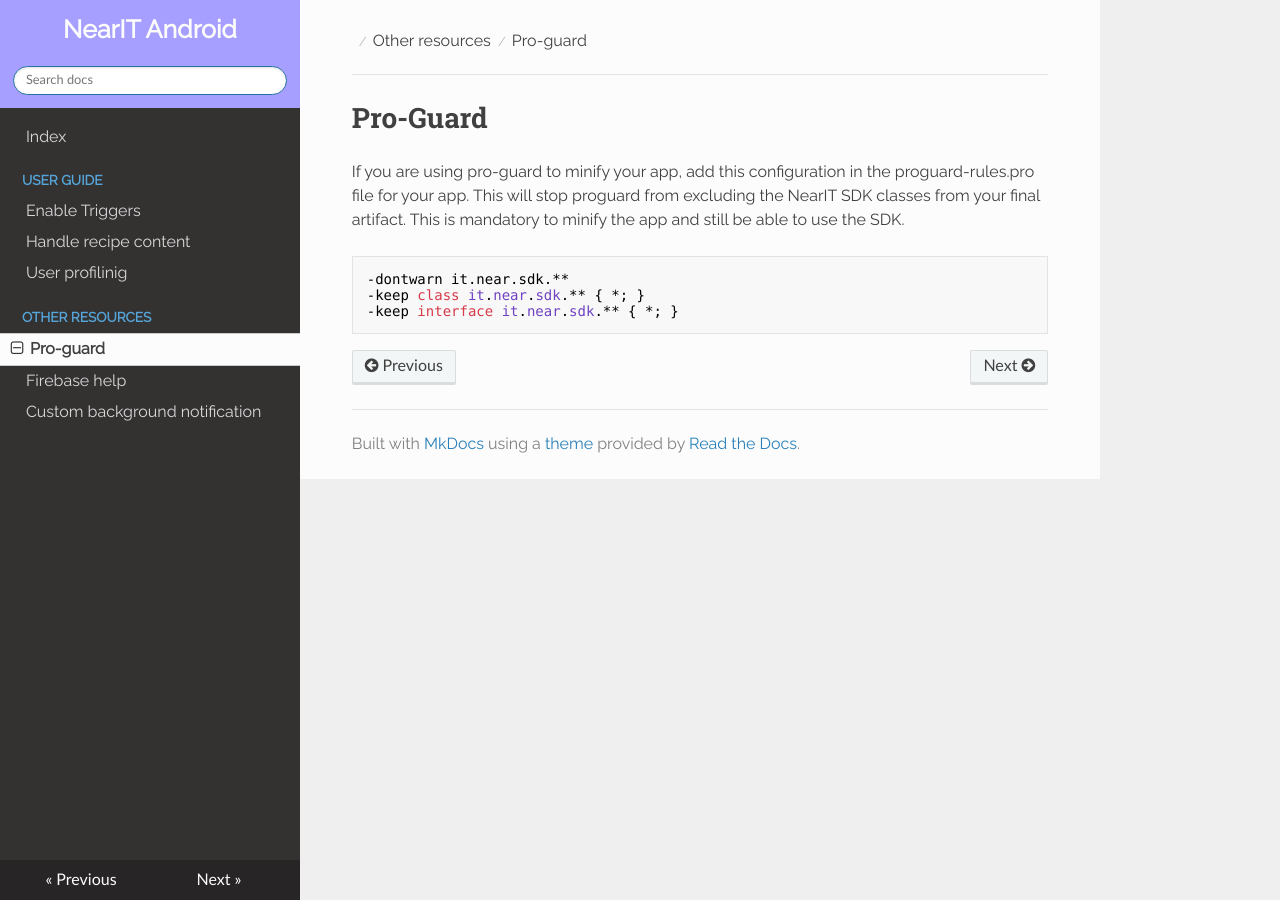
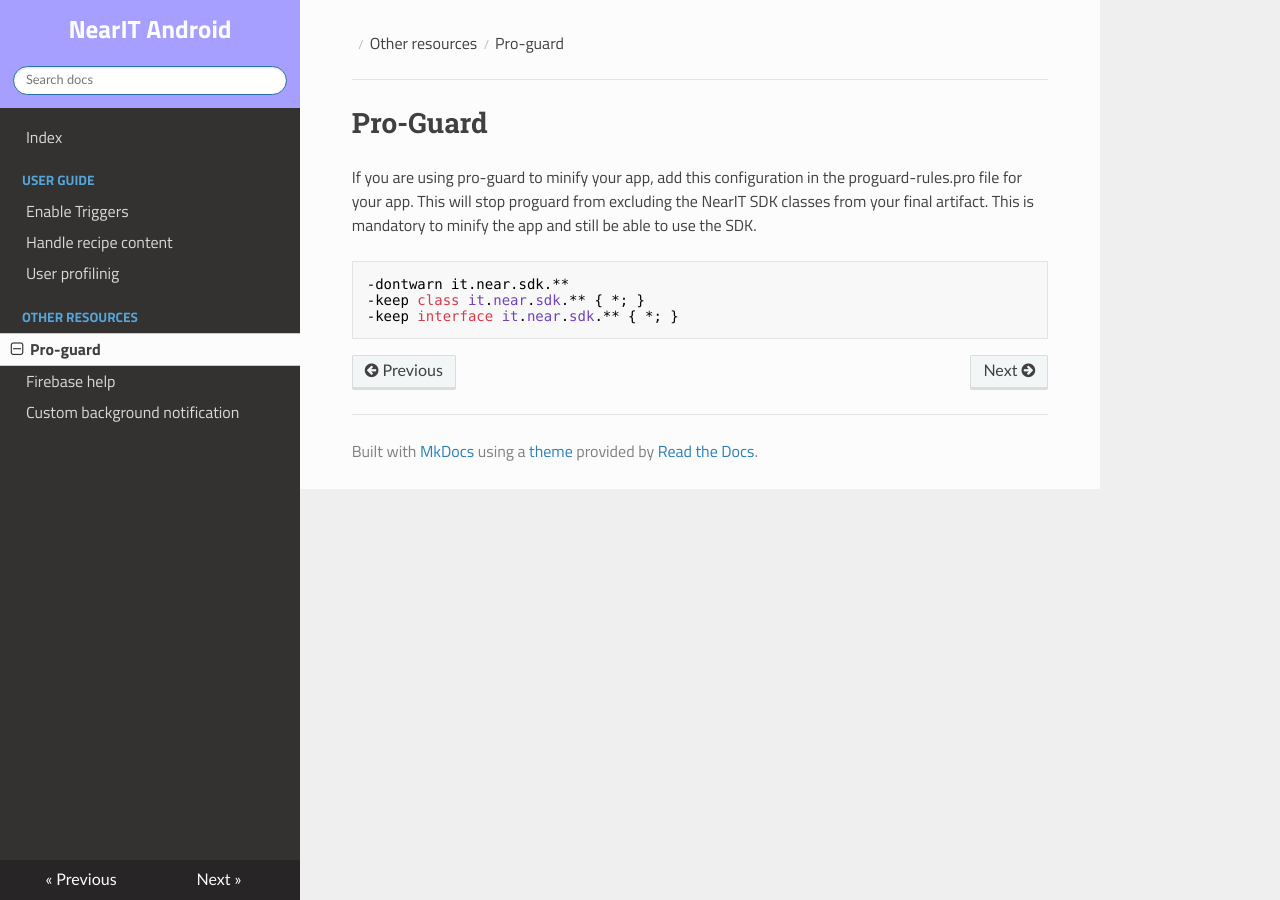
Before and after one commit to nearit/Android-SDK, an MkDocs documentation site: the page built from docs/proguard.md, in a window 1280 px wide. Built offline with MkDocs 1.6.1, drawn with Linux system fonts in a browser that asks for light colours; nearby versions of some CDN libraries; old or Windows-style settings are respelled for this version of MkDocs.

Commit message:
Update nearitdocs.css
updates font weight

```diff
--- a/docs/css/nearitdocs.css
+++ b/docs/css/nearitdocs.css
@@ -1,4 +1,5 @@
-@import url('https://fonts.googleapis.com/css?family=Raleway');
+@import url('https://fonts.googleapis.com/css?family=Raleway:400,700,900');
+@import url('https://fonts.googleapis.com/css?family=Titillium+Web:400,700,900&text=0123456789');
 
 body{font-family:'Titillium Web',Raleway,'Helvetica Neue',sans-serif!important}
 
```
